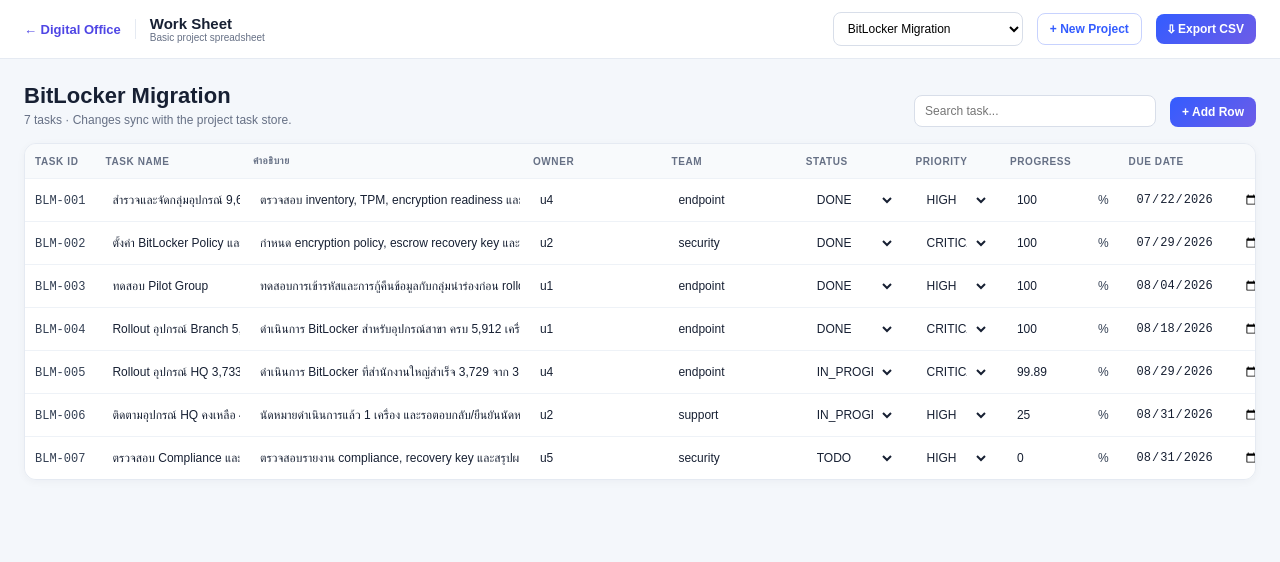
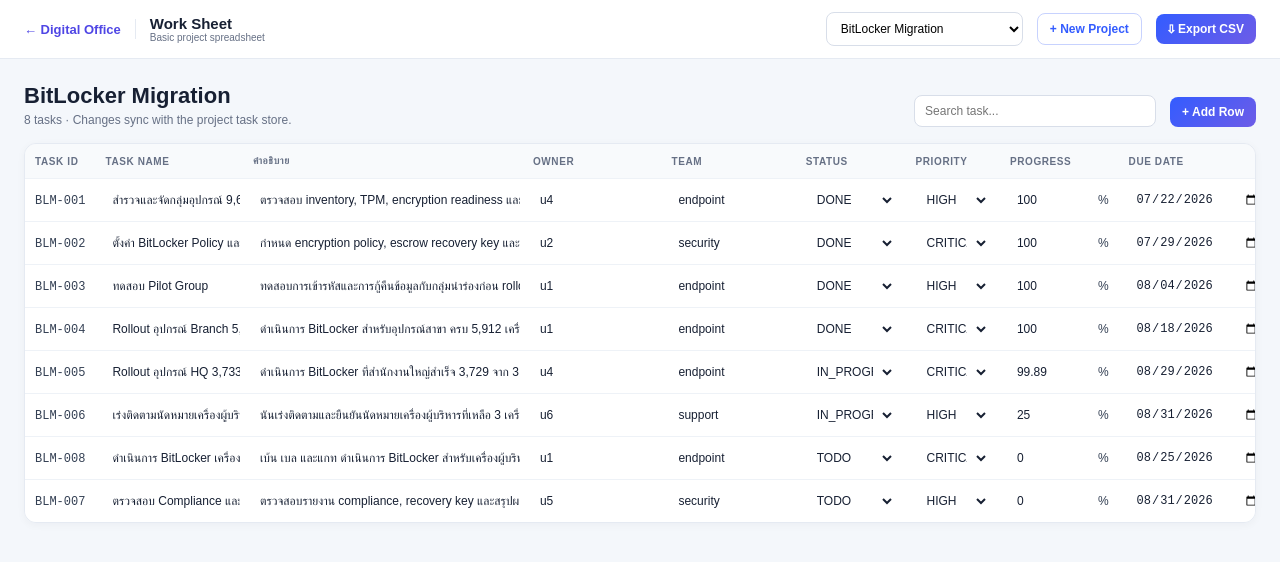
Before and after one commit to thiraponphetklai-tech/ai-digital-office, a Next.js app: page /worksheet in a window 1280 px wide. Shown: the top 562 px of the page. Built offline with nearby package versions, Linux system fonts and the light colour scheme.

Commit message:
Update project metrics and LINE AI summaries

```diff
--- a/src/app/api/line/manual-project-update/route.ts
+++ b/src/app/api/line/manual-project-update/route.ts
@@ -26,8 +26,10 @@
   const tasks = MOCK_TASKS.filter(task => task.projectId === project.id)
   const intelligence = getProjectIntelligence(project, tasks)
   const date = new Intl.DateTimeFormat('th-TH', { dateStyle: 'medium', timeZone: 'Asia/Bangkok' }).format(new Date())
+  const plannedTasks = tasks.filter(task => intelligence.upcomingPlannedTasks.some(action => action.title === task.title))
   const aiSummary = [
     intelligence.attentionTasks.length ? `ติดตาม ${intelligence.attentionTasks.length} งานที่มีความเสี่ยง: ${intelligence.attentionTasks.slice(0, 2).map(task => task.title).join(', ')}` : 'ไม่พบงาน Blocked หรือ At Risk ในขณะนี้',
+    ...plannedTasks.slice(0, 2).map(task => `แผนปฏิบัติการ: ${task.description ?? task.title}`),
     intelligence.scheduleDelta < -5 ? 'ความคืบหน้างานต่ำกว่าแผน ควรทบทวนงานบน critical path และเร่งปิด blocker' : intelligence.workloadAlerts.length ? 'พบ resource ใกล้หรือเกิน capacity ควรพิจารณากระจายงานก่อนกระทบกำหนดส่ง' : 'ติดตามงานที่กำลังดำเนินการและ milestone ถัดไปอย่างต่อเนื่อง',
   ]
 
--- a/src/data/mockData.ts
+++ b/src/data/mockData.ts
@@ -14,11 +14,12 @@
 // ─── Employees ───────────────────────────────────────────────────
 
 export const MOCK_EMPLOYEES: Employee[] = [
-  { id: 'u1', name: 'Somchai',  role: 'EMPLOYEE',  teamId: 't1', projectIds: ['phoenix'], avatar: 'SC' },
-  { id: 'u2', name: 'Nida',     role: 'EMPLOYEE',  teamId: 't1', projectIds: ['phoenix'], avatar: 'ND' },
-  { id: 'u3', name: 'Patchara', role: 'EMPLOYEE',  teamId: 't2', projectIds: ['phoenix'], avatar: 'PC' },
-  { id: 'u4', name: 'Krit',     role: 'TEAM_LEAD', teamId: 't1', projectIds: ['phoenix'], avatar: 'KR' },
-  { id: 'u5', name: 'Manager',  role: 'MANAGER',   teamId: 'tm', projectIds: ['phoenix'], avatar: 'MG' },
+  { id: 'u1', name: 'เบ้น', role: 'EMPLOYEE', teamId: 'engineering', projectIds: ['phoenix'], avatar: 'บ' },
+  { id: 'u2', name: 'เบล', role: 'EMPLOYEE', teamId: 'engineering', projectIds: ['phoenix'], avatar: 'บ' },
+  { id: 'u3', name: 'บอย', role: 'EMPLOYEE', teamId: 'engineering', projectIds: ['phoenix'], avatar: 'บ' },
+  { id: 'u4', name: 'แกท', role: 'EMPLOYEE', teamId: 'engineering', projectIds: ['phoenix'], avatar: 'ก' },
+  { id: 'u5', name: 'ออฟ', role: 'EMPLOYEE', teamId: 'engineering', projectIds: ['phoenix'], avatar: 'อ' },
+  { id: 'u6', name: 'นัน', role: 'MANAGER', teamId: 'management', projectIds: ['phoenix'], avatar: 'น' },
 ]
 
 // ─── Project ─────────────────────────────────────────────────────
@@ -40,14 +41,14 @@
   code: 'ADO-2026',
   description: 'Multi-project AI project management platform with 3D office and work sheets.',
   calendar: { workingDays: [1, 2, 3, 4, 5] },
-  resourceIds: ['u5'],
+  resourceIds: ['u1', 'u2', 'u3', 'u4', 'u5', 'u6'],
   milestones: [
     { id: 'ado-m1', title: 'Project Hub complete', date: '2026-08-21', status: 'COMPLETED' },
     { id: 'ado-m2', title: 'Schedule & calendar release', date: '2026-09-05', status: 'ON_TRACK' },
     { id: 'ado-m3', title: 'Resource planning release', date: '2026-09-30', status: 'UPCOMING' },
   ],
   teamIds: ['product', 'engineering'],
-  memberIds: ['u5'],
+  memberIds: ['u1', 'u2', 'u3', 'u4', 'u5', 'u6'],
   startDate: '2026-08-01',
   targetDate: '2026-10-31',
   status: 'ACTIVE',
@@ -55,12 +56,12 @@
 
 export const MOCK_M365_MIGRATION_PROJECT: Project = {
   id: 'm365-migration-project',
-  name: 'M365 Migration Project',
+  name: 'M365 Apps Migration Project',
   code: 'M365-2026',
-  description: 'โครงการย้ายระบบ Microsoft 365: HQ ดำเนินการแล้ว 2,418 จาก 3,388 เครื่อง และ Branch ดำเนินการแล้ว 950 จาก 1,918 สาขา',
+  description: 'โครงการย้ายระบบ Microsoft 365 Apps: HQ ดำเนินการแล้ว 2,431 จาก 3,386 เครื่อง และ Branch ดำเนินการแล้ว 1,020 จาก 1,918 สาขา',
   metrics: [
-    { label: 'HQ', completed: 2418, total: 3388, unit: 'เครื่อง', detail: '71.37% · เหลือ 970 เครื่อง — on plan' },
-    { label: 'Branch', completed: 950, total: 1918, unit: 'สาขา', detail: '49.53% · on plan' },
+    { label: 'HQ', completed: 2431, total: 3386, unit: 'เครื่อง', detail: '71.80% · เหลือ 955 เครื่อง — on plan' },
+    { label: 'Branch', completed: 1020, total: 1918, unit: 'สาขา', detail: '53.18% · เหลือ 898 สาขา — on plan' },
   ],
   calendar: {
     workingDays: [1, 2, 3, 4, 5],
@@ -70,14 +71,14 @@
       { date: '2026-12-30', name: 'M365 Change Freeze' },
     ],
   },
-  resourceIds: ['u1', 'u2', 'u4', 'u5', 'vendor-abc'],
+  resourceIds: ['u1', 'u2', 'u3', 'u4', 'u5', 'u6'],
   milestones: [
-    { id: 'm365-m1', title: 'HQ migration 50%', date: '2026-09-30', status: 'ON_TRACK', owner: 'Krit' },
-    { id: 'm365-m2', title: 'Branch migration 50%', date: '2026-10-31', status: 'UPCOMING', owner: 'Nida' },
-    { id: 'm365-m3', title: 'Migration complete', date: '2026-12-31', status: 'UPCOMING', owner: 'Manager' },
+    { id: 'm365-m1', title: 'HQ migration 50%', date: '2026-09-30', status: 'ON_TRACK', owner: 'แกท' },
+    { id: 'm365-m2', title: 'Branch migration 50%', date: '2026-10-31', status: 'UPCOMING', owner: 'เบล' },
+    { id: 'm365-m3', title: 'Migration complete', date: '2026-12-31', status: 'UPCOMING', owner: 'นัน' },
   ],
   teamIds: ['m365', 'endpoint', 'support'],
-  memberIds: ['u1', 'u2', 'u4', 'u5'],
+  memberIds: ['u1', 'u2', 'u3', 'u4', 'u5', 'u6'],
   startDate: '2026-08-01',
   targetDate: '2026-12-31',
   status: 'ACTIVE',
@@ -87,23 +88,23 @@
   id: 'bitlocker-migration',
   name: 'BitLocker Migration',
   code: 'BLM-2026',
-  description: 'ย้ายการเข้ารหัสดิสก์ด้วย BitLocker: Branch 5,912 เครื่องดำเนินการครบ 100% และ HQ 3,733 เครื่อง เหลือ 4 เครื่องกำลังนัดหมาย',
+  description: 'ย้ายการเข้ารหัสดิสก์ด้วย BitLocker: Branch 5,912 เครื่องดำเนินการครบ 100% และ HQ เหลือ 4 เครื่อง โดยนัดหมายดำเนินการแล้ว 1 เครื่องในวันที่ 25 ส.ค. 2026',
   metrics: [
     { label: 'Branch', completed: 5912, total: 5912, detail: 'ดำเนินการครบ 100%' },
-    { label: 'HQ', completed: 3729, total: 3733, detail: 'เหลือ 4 เครื่อง: นัดหมายแล้ว 1, รอตอบกลับและยืนยัน 3' },
+    { label: 'HQ', completed: 3729, total: 3733, detail: 'เหลือ 4 เครื่อง: นัดหมายดำเนินการ 1 เครื่อง วันที่ 25 ส.ค. 2026, รอติดตามยืนยันอีก 3 เครื่อง' },
   ],
   calendar: {
     workingDays: [1, 2, 3, 4, 5, 6],
     holidays: [{ date: '2026-08-15', name: 'Regional rollout pause' }],
   },
-  resourceIds: ['u1', 'u2', 'u4', 'u5', 'vendor-abc'],
+  resourceIds: ['u1', 'u2', 'u3', 'u4', 'u5', 'u6'],
   milestones: [
-    { id: 'blm-m1', title: 'Branch rollout complete', date: '2026-08-18', status: 'COMPLETED', owner: 'Somchai' },
-    { id: 'blm-m2', title: 'HQ rollout complete', date: '2026-08-29', status: 'ON_TRACK', owner: 'Krit' },
-    { id: 'blm-m3', title: 'Project closure', date: '2026-08-31', status: 'UPCOMING', owner: 'Manager' },
+    { id: 'blm-m1', title: 'Branch rollout complete', date: '2026-08-18', status: 'COMPLETED', owner: 'เบ้น' },
+    { id: 'blm-m2', title: 'HQ rollout complete', date: '2026-08-29', status: 'ON_TRACK', owner: 'แกท' },
+    { id: 'blm-m3', title: 'Project closure', date: '2026-08-31', status: 'UPCOMING', owner: 'นัน' }
   ],
   teamIds: ['endpoint', 'security', 'support'],
-  memberIds: ['u1', 'u2', 'u4', 'u5'],
+  memberIds: ['u1', 'u2', 'u3', 'u4', 'u5', 'u6'],
   startDate: '2026-07-15',
   targetDate: '2026-08-31',
   status: 'ACTIVE',
@@ -174,20 +175,20 @@
     lastUpdatedAt: '2026-08-01T09:00:00+07:00',
   },
   {
-    id: 'M365-001', projectId: 'm365-migration-project', title: 'Migration M365 สำหรับ HQ 3,388 เครื่อง',
-    description: 'ดำเนินการย้ายระบบสำเร็จ 2,418 เครื่อง (71.37%) เหลือ 970 เครื่อง โดยสถานะยังเป็นไปตามแผน',
+    id: 'M365-001', projectId: 'm365-migration-project', title: 'Migration M365 Apps สำหรับ HQ 3,386 เครื่อง',
+    description: 'ดำเนินการย้ายระบบสำเร็จ 2,431 เครื่อง (71.80%) เหลือ 955 เครื่อง โดยสถานะยังเป็นไปตามแผน',
     ownerId: 'u4', teamId: 'm365',
-    status: 'IN_PROGRESS', priority: 'CRITICAL', progress: 71.37,
+    status: 'IN_PROGRESS', priority: 'CRITICAL', progress: 71.8,
     riskLevel: 'LOW', dueDate: '2026-12-31',
-    lastUpdatedAt: '2026-08-24T10:00:00+07:00',
+    lastUpdatedAt: '2026-08-24T14:00:00+07:00',
   },
   {
-    id: 'M365-002', projectId: 'm365-migration-project', title: 'Migration M365 สำหรับ Branch 1,918 สาขา',
-    description: 'ดำเนินการแล้ว 950 จาก 1,918 สาขา (49.53%) โดยสถานะยังเป็นไปตามแผน',
+    id: 'M365-002', projectId: 'm365-migration-project', title: 'Migration M365 Apps สำหรับ Branch 1,918 สาขา',
+    description: 'ดำเนินการแล้ว 1,020 จาก 1,918 สาขา (53.18%) เหลือ 898 สาขา โดยสถานะยังเป็นไปตามแผน',
     ownerId: 'u2', teamId: 'endpoint',
-    status: 'IN_PROGRESS', priority: 'HIGH', progress: 49.53,
+    status: 'IN_PROGRESS', priority: 'HIGH', progress: 53.18,
     riskLevel: 'LOW', dueDate: '2026-12-31',
-    lastUpdatedAt: '2026-08-24T10:00:00+07:00',
+    lastUpdatedAt: '2026-08-24T14:00:00+07:00',
   },
   {
     id: 'M365-003', projectId: 'm365-migration-project', title: 'ติดตามแผน Migration และความพร้อมผู้ใช้งาน',
@@ -195,7 +196,7 @@
     ownerId: 'u5', teamId: 'support',
     status: 'IN_PROGRESS', priority: 'MEDIUM', progress: 60,
     riskLevel: 'NONE', dueDate: '2026-12-31',
-    lastUpdatedAt: '2026-08-24T10:00:00+07:00',
+    lastUpdatedAt: '2026-08-24T14:00:00+07:00',
   },
   {
     id: 'BLM-001', projectId: 'bitlocker-migration', title: 'สำรวจและจัดกลุ่มอุปกรณ์ 9,645 เครื่อง',
@@ -238,12 +239,22 @@
     lastUpdatedAt: '2026-08-21T10:00:00+07:00',
   },
   {
-    id: 'BLM-006', projectId: 'bitlocker-migration', title: 'ติดตามอุปกรณ์ HQ คงเหลือ 4 เครื่อง',
-    description: 'นัดหมายดำเนินการแล้ว 1 เครื่อง และรอตอบกลับ/ยืนยันนัดหมายอีก 3 เครื่อง เพื่อให้ครบ 3,733 เครื่อง',
-    ownerId: 'u2', teamId: 'support',
+    id: 'BLM-006', projectId: 'bitlocker-migration', title: 'เร่งติดตามนัดหมายเครื่องผู้บริหารที่เหลือ',
+    description: 'นันเร่งติดตามและยืนยันนัดหมายเครื่องผู้บริหารที่เหลือ 3 เครื่อง หลังมีนัดหมายดำเนินการแล้ว 1 เครื่อง',
+    ownerId: 'u6', teamId: 'support',
     status: 'IN_PROGRESS', priority: 'HIGH', progress: 25,
+    plannedStartDate: '2026-08-24', plannedEndDate: '2026-08-31', estimatedHours: 8,
     riskLevel: 'LOW', dueDate: '2026-08-31',
-    lastUpdatedAt: '2026-08-21T10:00:00+07:00',
+    lastUpdatedAt: '2026-08-24T14:00:00+07:00',
+  },
+  {
+    id: 'BLM-008', projectId: 'bitlocker-migration', title: 'ดำเนินการ BitLocker เครื่องผู้บริหารตามนัดหมาย',
+    description: 'เบ้น เบล และแกท ดำเนินการ BitLocker สำหรับเครื่องผู้บริหาร 1 เครื่องตามนัดหมายวันที่ 25 ส.ค. 2026',
+    ownerId: 'u1', assigneeIds: ['u1', 'u2', 'u4'], teamId: 'endpoint',
+    status: 'TODO', priority: 'CRITICAL', progress: 0,
+    plannedStartDate: '2026-08-25', plannedEndDate: '2026-08-25', estimatedHours: 8,
+    riskLevel: 'MEDIUM', dueDate: '2026-08-25',
+    lastUpdatedAt: '2026-08-24T14:00:00+07:00',
   },
   {
     id: 'BLM-007', projectId: 'bitlocker-migration', title: 'ตรวจสอบ Compliance และปิดโครงการ',
--- a/src/lib/projectIntelligence.ts
+++ b/src/lib/projectIntelligence.ts
@@ -18,6 +18,7 @@
   attentionTasks: Task[]
   upcomingMilestones: { title: string; date: string; status: string }[]
   overdueMilestones: { title: string; date: string; status: string }[]
+  upcomingPlannedTasks: { title: string; date: string; assigneeIds: string[] }[]
   workloadAlerts: { ownerId: string; dailyHours: number; capacityPercent: number }[]
 }
 
@@ -33,6 +34,11 @@
   const milestones = project.milestones ?? []
   const overdueMilestones = milestones.filter(item => item.status !== 'COMPLETED' && new Date(`${item.date}T00:00:00`) < today)
   const upcomingMilestones = milestones.filter(item => { const date = new Date(`${item.date}T00:00:00`); return item.status !== 'COMPLETED' && date >= today && date <= in14Days })
+  const upcomingPlannedTasks = tasks.filter(task => {
+    if (!task.plannedStartDate || task.status === 'DONE') return false
+    const date = new Date(`${task.plannedStartDate}T00:00:00`)
+    return date >= today && date <= in14Days
+  }).map(task => ({ title: task.title, date: task.plannedStartDate!, assigneeIds: task.assigneeIds?.length ? task.assigneeIds : [task.ownerId] }))
   const ownerDailyHours = new Map<string, number>()
   tasks.filter(task => activeStatuses.has(task.status)).forEach(task => {
     const durationMs = task.plannedStartDate && task.plannedEndDate ? Math.max(1, Math.round((new Date(`${task.plannedEndDate}T00:00:00`).getTime() - new Date(`${task.plannedStartDate}T00:00:00`).getTime()) / 86400000) + 1) : 5
@@ -42,16 +48,18 @@
   })
   const workloadAlerts = [...ownerDailyHours.entries()].filter(([, dailyHours]) => dailyHours >= 6.4).map(([ownerId, dailyHours]) => ({ ownerId, dailyHours, capacityPercent: Math.round((dailyHours / 8) * 100) })).sort((a, b) => b.capacityPercent - a.capacityPercent)
   const scheduleStatus = timeline.isOverdue ? 'Overdue' : scheduleDelta < -5 ? `Behind schedule by ${Math.abs(scheduleDelta)}%` : scheduleDelta > 5 ? `Ahead of schedule by ${scheduleDelta}%` : 'On schedule'
-  return { progress, done:count('DONE'), inProgress:count('IN_PROGRESS'), atRisk:count('AT_RISK'), blocked:count('BLOCKED'), todo:count('TODO'), scheduleProgress:timeline.scheduleProgress, scheduleDelta, remainingWorkingDays:timeline.remainingWorkingDays, scheduleStatus, attentionTasks:tasks.filter(task => task.status === 'BLOCKED' || task.status === 'AT_RISK'), upcomingMilestones, overdueMilestones, workloadAlerts }
+  return { progress, done:count('DONE'), inProgress:count('IN_PROGRESS'), atRisk:count('AT_RISK'), blocked:count('BLOCKED'), todo:count('TODO'), scheduleProgress:timeline.scheduleProgress, scheduleDelta, remainingWorkingDays:timeline.remainingWorkingDays, scheduleStatus, attentionTasks:tasks.filter(task => task.status === 'BLOCKED' || task.status === 'AT_RISK'), upcomingMilestones, overdueMilestones, upcomingPlannedTasks, workloadAlerts }
 }
 
 export function formatIntelligenceLines(project: Project, intelligence: ProjectIntelligence) {
   return [
     `Work progress: ${intelligence.progress}% | Schedule: ${intelligence.scheduleProgress}%`,
     `Schedule status: ${intelligence.scheduleStatus} | Remaining: ${intelligence.remainingWorkingDays} working days`,
+    ...(project.metrics?.map(metric => `• ${metric.label}: ${metric.completed.toLocaleString()} / ${metric.total.toLocaleString()} ${metric.unit ?? 'items'} (${((metric.completed / metric.total) * 100).toFixed(2)}%)${metric.detail ? ` — ${metric.detail}` : ''}`) ?? []),
     `✅ Done: ${intelligence.done} | 🔵 In progress: ${intelligence.inProgress} | ⚠️ At risk: ${intelligence.atRisk} | 🔴 Blocked: ${intelligence.blocked} | ⏳ To do: ${intelligence.todo}`,
     ...(intelligence.overdueMilestones.length ? [`🚨 Overdue milestones: ${intelligence.overdueMilestones.slice(0, 2).map(item => `${item.title} (${item.date})`).join(', ')}`] : []),
     ...(intelligence.upcomingMilestones.length ? [`📍 Upcoming milestones: ${intelligence.upcomingMilestones.slice(0, 2).map(item => `${item.title} (${item.date})`).join(', ')}`] : []),
+    ...(intelligence.upcomingPlannedTasks.length ? [`🗓️ Planned actions: ${intelligence.upcomingPlannedTasks.slice(0, 2).map(item => `${item.title} (${item.date})`).join(', ')}`] : []),
     ...(intelligence.workloadAlerts.length ? [`👥 Capacity alerts: ${intelligence.workloadAlerts.slice(0, 2).map(item => `${item.ownerId} ${item.capacityPercent}% (${item.dailyHours.toFixed(1)}h/day)`).join(', ')}`] : []),
   ]
 }
--- a/src/store/index.ts
+++ b/src/store/index.ts
@@ -177,7 +177,7 @@
   getTask: (taskId) => get().tasks.find(t => t.id === taskId),
 }), {
   name: 'ai-digital-office-tasks',
-  version: 5,
+  version: 7,
   partialize: state => ({ tasks: state.tasks, stats: state.stats }),
   migrate: persisted => {
     const state = persisted as Partial<TaskStore>
@@ -201,17 +201,31 @@
 
 export const useResourceStore = create<ResourceStore>()(persist(set => ({
   resources: [
-    { id: 'u1', name: 'Somchai', type: 'EMPLOYEE', role: 'Endpoint Engineer', skills: ['BitLocker', 'Endpoint'], capacityHoursPerDay: 8, active: true },
-    { id: 'u2', name: 'Nida', type: 'EMPLOYEE', role: 'M365 Engineer', skills: ['M365', 'Intune'], capacityHoursPerDay: 8, active: true },
-    { id: 'u4', name: 'Krit', type: 'EMPLOYEE', role: 'Team Lead', skills: ['Migration', 'Security'], capacityHoursPerDay: 8, active: true },
-    { id: 'u5', name: 'Manager', type: 'EMPLOYEE', role: 'Project Manager', skills: ['Project Management'], capacityHoursPerDay: 8, active: true },
-    { id: 'vendor-abc', name: 'ABC Support Team', type: 'VENDOR', role: 'Deployment Support', company: 'ABC Technology', skills: ['Field Support'], capacityHoursPerDay: 8, active: true },
+    { id: 'u1', name: 'เบ้น', type: 'EMPLOYEE', role: 'Engineer', capacityHoursPerDay: 8, active: true },
+    { id: 'u2', name: 'เบล', type: 'EMPLOYEE', role: 'Engineer', capacityHoursPerDay: 8, active: true },
+    { id: 'u3', name: 'บอย', type: 'EMPLOYEE', role: 'Engineer', capacityHoursPerDay: 8, active: true },
+    { id: 'u4', name: 'แกท', type: 'EMPLOYEE', role: 'Engineer', capacityHoursPerDay: 8, active: true },
+    { id: 'u5', name: 'ออฟ', type: 'EMPLOYEE', role: 'Engineer', capacityHoursPerDay: 8, active: true },
+    { id: 'u6', name: 'นัน', type: 'EMPLOYEE', role: 'Project Manager', capacityHoursPerDay: 8, active: true },
   ],
   addResource: (resource) => set(state => ({ resources: [...state.resources, resource] })),
 }), {
   name: 'ai-digital-office-resources',
-  version: 1,
+  version: 2,
   partialize: state => ({ resources: state.resources }),
+  migrate: persisted => {
+    const state = persisted as Partial<ResourceStore>
+    const playerIds = new Set(['u1', 'u2', 'u3', 'u4', 'u5', 'u6', 'vendor-abc'])
+    const players: Resource[] = [
+      { id: 'u1', name: 'เบ้น', type: 'EMPLOYEE', role: 'Engineer', capacityHoursPerDay: 8, active: true },
+      { id: 'u2', name: 'เบล', type: 'EMPLOYEE', role: 'Engineer', capacityHoursPerDay: 8, active: true },
+      { id: 'u3', name: 'บอย', type: 'EMPLOYEE', role: 'Engineer', capacityHoursPerDay: 8, active: true },
+      { id: 'u4', name: 'แกท', type: 'EMPLOYEE', role: 'Engineer', capacityHoursPerDay: 8, active: true },
+      { id: 'u5', name: 'ออฟ', type: 'EMPLOYEE', role: 'Engineer', capacityHoursPerDay: 8, active: true },
+      { id: 'u6', name: 'นัน', type: 'EMPLOYEE', role: 'Project Manager', capacityHoursPerDay: 8, active: true },
+    ]
+    return { ...state, resources: [...(state.resources ?? []).filter(resource => !playerIds.has(resource.id)), ...players] } as ResourceStore
+  },
 }))
 
 // ── 3. PROJECT STORE ─────────────────────────────────────────────
@@ -230,7 +244,7 @@
   })),
 }), {
   name: 'ai-digital-office-projects',
-  version: 7,
+  version: 11,
   partialize: state => ({ projects: state.projects }),
   migrate: persisted => {
     const state = persisted as Partial<ProjectStore>
@@ -239,7 +253,7 @@
       .filter(project => project.id !== 'phoenix' && project.name !== 'M365 Migration Tasks')
       .map(project => {
         const seed = seedProjects.find(item => item.id === project.id)
-        return seed ? { ...seed, ...project, resourceIds: project.resourceIds ?? seed.resourceIds } : project
+        return seed ? { ...seed, ...project, metrics: seed.metrics, resourceIds: seed.resourceIds, memberIds: seed.memberIds } : project
       })
     const missingSeedProjects = seedProjects.filter(seed => !retainedProjects.some(project => project.id === seed.id))
     return { ...state, projects: [...retainedProjects, ...missingSeedProjects] } as ProjectStore
```
